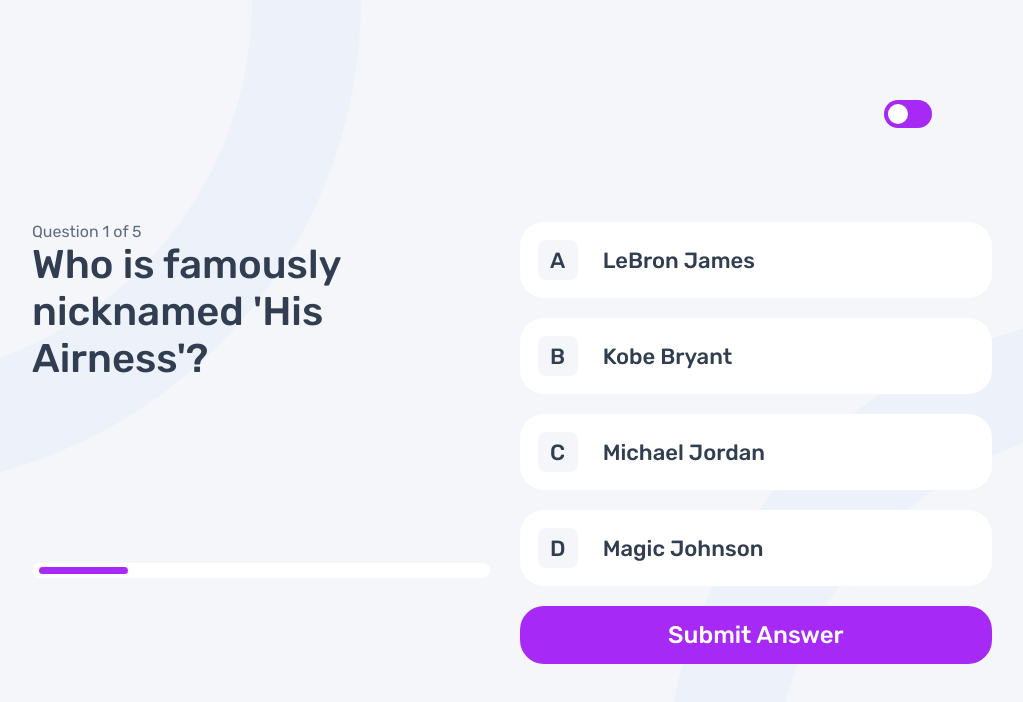
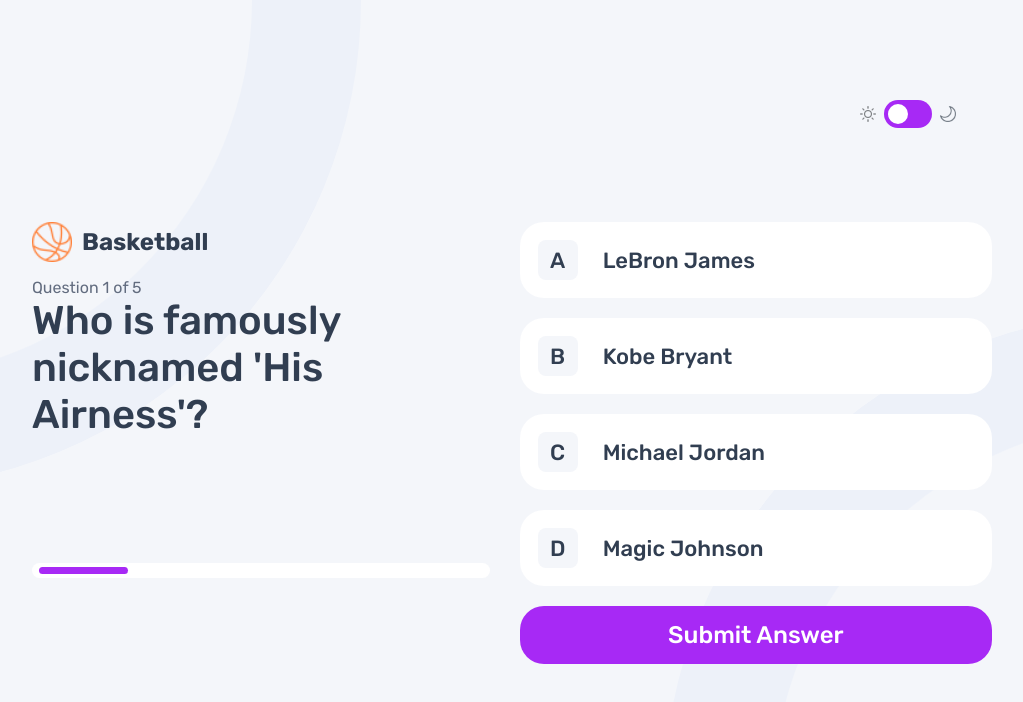
Before and after one commit to nikakakbexs/quiz-app, a React (Vite) app: page / in a window 1280 px wide. Both pictures are taken after a click on the button "Basketball". Shown: the top 702 px of the page, without its empty margins (128-1151 px from the left). Built offline with nearby package versions, Linux system fonts and the light colour scheme.

Commit message:
feat: header

```diff
--- a/src/App.css
+++ b/src/App.css
@@ -126,6 +126,8 @@
   cursor: pointer;
   transition: background-color 0.3s;
   display: inline-block;
+
+  position: relative;
 }
 
 .toggle.checked {
@@ -143,6 +145,23 @@
 
 .toggle.checked .ball {
   transform: translateX(20px);
+}
+
+.toggle-icon {
+  position: absolute;
+  width: 16px;
+  height: 16px;
+  top: 6px;
+  margin-right: 50px;
+}
+
+.toggle-icon-moon {
+  left: 6px;
+  margin-left: 50px;
+}
+
+.toggle-icon-sun {
+  right: 6px;
 }
 
 .dark .background {
--- a/src/App.jsx
+++ b/src/App.jsx
@@ -16,7 +16,6 @@
   const [score, setScore] = useState(0);
   const [quizCompleted, setQuizCompleted] = useState(false);
 
-  // Toggle state for Dark/Light mode
   const [isToggleChecked, setIsToggleChecked] = useState(false);
   const handleToggle = () => {
     setIsToggleChecked(!isToggleChecked);
@@ -25,7 +24,6 @@
   useEffect(() => {
     const selectedQuestion = data.find((el) => el.title === Topic);
     setQuestion(selectedQuestion);
-    // Reset state when a new topic is selected
     setStep(0);
     setIsSubmited(false);
     setSelectedAnswer(null);
@@ -34,17 +32,14 @@
     setQuizCompleted(false);
   }, [Topic]);
 
-  const handlePlayAgain = () => {
-    // Reset to the initial state where the topic selection page is shown
+  const handlePlayAgain = () => {shown
     setTopic("none");
     setQuizzInProgress(false);
     setQuestionInProgress(false);
   };
 
   return (
-    // Add the "dark" class if isToggleChecked is true
     <div className={`main ${isToggleChecked ? "dark" : ""}`}>
-      {/* Toggle Button in Top Right */}
       <div style={{ position: "absolute", top: "20px", right: "20px", zIndex: "1000" }}>
         <label>
           <input
@@ -54,12 +49,23 @@
             style={{ display: "none" }}
           />
           <div className={`toggle ${isToggleChecked ? "checked" : ""}`}>
+            <img
+              src="./public/moon.png"
+              alt="Moon icon"
+              className="toggle-icon toggle-icon-moon"
+            />
+
             <div className="ball"></div>
+
+            <img
+              src="./public/sun (1).png"
+              alt="Sun icon"
+              className="toggle-icon toggle-icon-sun"
+            />
           </div>
         </label>
       </div>
 
-      {/* design start */}
       <div className="background"></div>
       <div className="decoration" style={{ left: "0", top: "0" }}>
         <div className="minisircle"></div>
@@ -70,11 +76,9 @@
       >
         <div className="minisircle"></div>
       </div>
-      {/* design end */}
       <div className="QuestionContainer">
         {quizCompleted ? (
           <>
-            {/* Left column: Final text */}
             <div className="finalLeft">
               <h1 style={{ fontSize: "50px" }}>
                 <span style={{ fontWeight: "300" }}> Quiz completed </span>{" "}
@@ -82,7 +86,6 @@
                 You scored...
               </h1>
             </div>
-            {/* Right column: Final score, score fraction, and Play Again button */}
             <div className="finalRight">
               <div className="finalContiner">
                 <div>
@@ -108,13 +111,11 @@
           </>
         ) : (
           <>
-            {/* Quiz in progress: Question text on the left */}
             <Txt
               QuizzInProgress={QuizzInProgress}
               question={Question}
               step={step}
             />
-            {/* Quiz in progress: Answer buttons, submit button, error msg on the right */}
             <div className="AnswersBox">
               {QuizzInProgress
                 ? Question &&
@@ -189,11 +190,9 @@
                         setSelectedAnswer(null);
                         setError("");
                       } else {
-                        // Last question has been submitted – show the final screen
                         setQuizCompleted(true);
                       }
                     } else {
-                      // On first submission, update the score if the selected answer is correct
                       if (
                         Question &&
                         Question.questions[step].options[selectedAnswer] ===
--- a/src/components/Txt.css
+++ b/src/components/Txt.css
@@ -24,3 +24,23 @@
   height: 7px;
   transition: 0.3s ease;
 }
+
+
+.topicInfo {
+  display: flex;
+  align-items: center;
+  gap: 10px;
+  margin-bottom: 16px;
+}
+
+.topicIcon {
+  width: 40px;
+  height: 40px;
+  border-radius: 8px;
+}
+
+.topicTitle {
+  font-size: 24px;
+  margin: 0;
+  color: inherit;
+}
--- a/src/components/Txt.jsx
+++ b/src/components/Txt.jsx
@@ -6,6 +6,10 @@
     <div className="container">
       {QuizzInProgress && question ? (
         <>
+          <div className="topicInfo">
+            <img src={question.icon} alt={question.title} className="topicIcon" />
+            <h2 className="topicTitle">{question.title}</h2>
+          </div>
           <p className="smallParagraph">
             Question {step + 1} of {question.questions.length}
           </p>
@@ -13,7 +17,12 @@
             {question.questions[step].question}
           </h1>
           <div className="ProgressBar">
-            <div className="innerBar" style={{ width: `${100 * (step + 1) / question.questions.length}%` }}></div>
+            <div
+              className="innerBar"
+              style={{
+                width: `${(100 * (step + 1)) / question.questions.length}%`,
+              }}
+            ></div>
           </div>
         </>
       ) : (
@@ -22,8 +31,8 @@
             Question 0 of 10
           </p>
           <h1 style={{ fontSize: "50px" }}>
-            <span style={{ fontWeight: "300" }}> Welcome to the </span> <br />{" "}
-            Frontend Quiz!
+            <span style={{ fontWeight: "300" }}> Welcome to the </span>
+            <br /> Frontend Quiz!
           </h1>
           <p className="smallParagraph" style={{ marginTop: "48px" }}>
             Pick a subject to get started.
```
